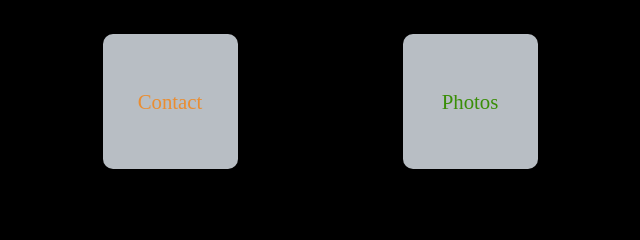
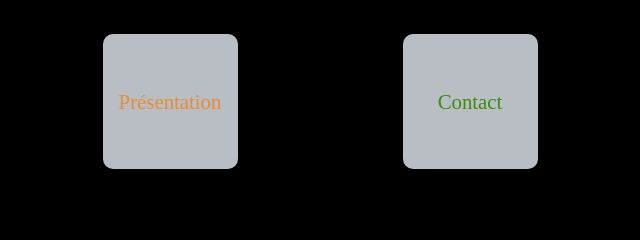
Before and after one commit to Az-oG/Dayz-Syntaxe-School.io, a plain HTML site: page pagePhotos.html in a window 1280 px wide. Shown: the top 240 px of the page, 320-960 px from the left. Drawn offline with Linux system fonts and the light colour scheme.

Commit message:
Update pagePhotos.html

```diff
--- a/pagePhotos.html
+++ b/pagePhotos.html
@@ -13,10 +13,10 @@
           <a class="index" href="./index.html">Accueil</a>
         </li>
         <li class="li2">
-          <a class="page02" href="./pageContact.html">Contact</a>
+          <a class="page02" href="./pagePresentation.html">Présentation</a>
         </li>
         <li class="li3">
-          <a class="page03" href="./pagePhotos.html">Photos</a>
+          <a class="page03" href="./pageContact.html">Contact</a>
         </li>
         <li class="li4">
           <a class="page04" href="./pageForm.html">Formulaire</a>
```
